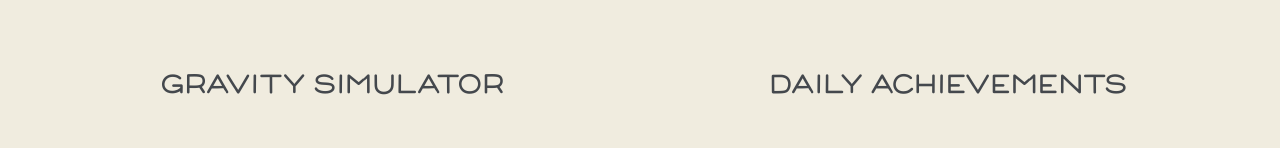
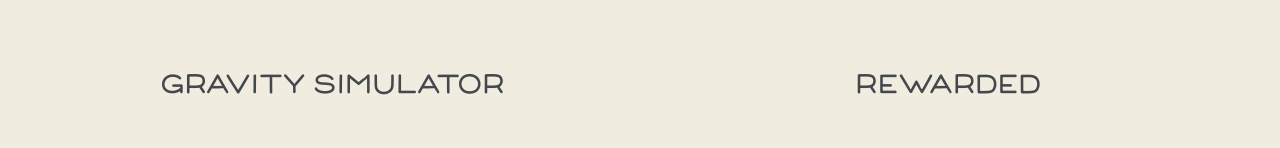
Before and after one commit to mikelee/portfolio-next, a Next.js app: page /projects in a window 1280 px wide. Shown: the part 162-310 px from the top of the page. Built offline with nearby package versions, Linux system fonts and the light colour scheme; grey boxes are pictures that could not be loaded; what react-google-recaptcha-v3 would draw is missing.

Commit message:
Change Daily Achievements project name to Rewarded

```diff
--- a/projectsData.ts
+++ b/projectsData.ts
@@ -18,7 +18,7 @@ const projects: Project[] = [
     },
     {
         id: 2,
-        name: 'Daily Achievements',
+        name: 'Rewarded',
         description: 'A to-do list app with a twist. To-dos are linked to rewards. When all the required to-dos are completed, the reward is unlocked.',
         image: '/daily-achievements-image.png',
         video: '/daily-achievements-video.mp4',
```
